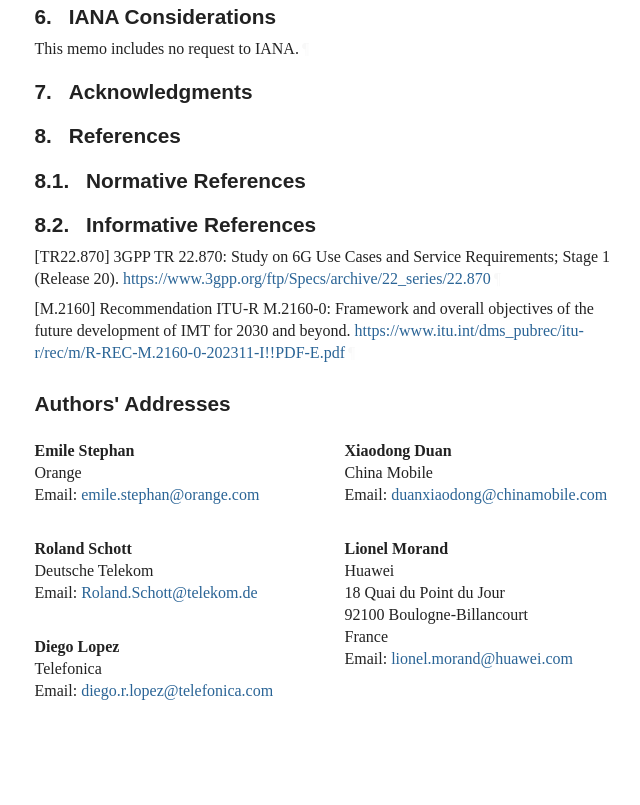
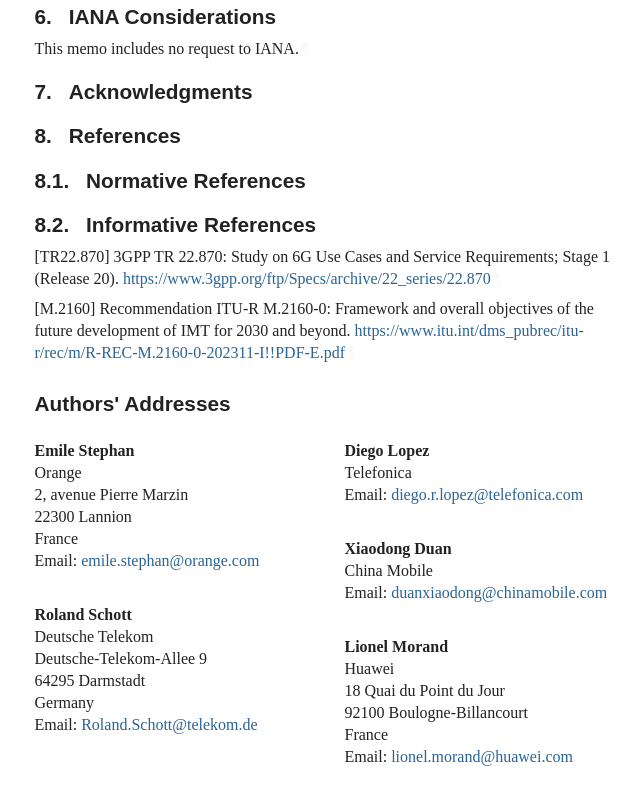
Before and after one commit to emile22/draft-stephan-ai-agent-6g, a plain HTML site: page emile-struct/draft-stephan-ai-agent-6g.html in a window 1280 px wide. Shown: the part 7610-8415 px from the top of the page, without its empty margins (90-730 px from the left). Drawn offline with Linux system fonts and the light colour scheme; a web font is replaced by a local one.

Commit message:
Script updating gh-pages from a58c796. [ci skip]

```diff
--- a/emile-struct/draft-stephan-ai-agent-6g.html
+++ b/emile-struct/draft-stephan-ai-agent-6g.html
@@ -1769,6 +1769,11 @@ svg :is([fill="white"], [fill^="#fff"]) {
 <address class="vcard">
         <div dir="auto" class="left"><span class="fn nameRole">Emile Stephan</span></div>
 <div dir="auto" class="left"><span class="org">Orange</span></div>
+<div dir="auto" class="left"><span class="street-address">2, avenue Pierre Marzin</span></div>
+<div dir="auto" class="left">
+<span class="postal-code">22300</span> <span class="locality">Lannion</span>
+</div>
+<div dir="auto" class="left"><span class="country-name">France</span></div>
 <div class="email">
 <span>Email:</span>
 <a href="mailto:emile.stephan@orange.com" class="email">emile.stephan@orange.com</a>
@@ -1777,6 +1782,11 @@ svg :is([fill="white"], [fill^="#fff"]) {
 <address class="vcard">
         <div dir="auto" class="left"><span class="fn nameRole">Roland Schott</span></div>
 <div dir="auto" class="left"><span class="org">Deutsche Telekom</span></div>
+<div dir="auto" class="left"><span class="street-address">Deutsche-Telekom-Allee 9</span></div>
+<div dir="auto" class="left">
+<span class="postal-code">64295</span> <span class="locality">Darmstadt</span>
+</div>
+<div dir="auto" class="left"><span class="country-name">Germany</span></div>
 <div class="email">
 <span>Email:</span>
 <a href="mailto:Roland.Schott@telekom.de" class="email">Roland.Schott@telekom.de</a>
```
Also changed, not shown: emile-struct/draft-stephan-ai-agent-6g.txt.
